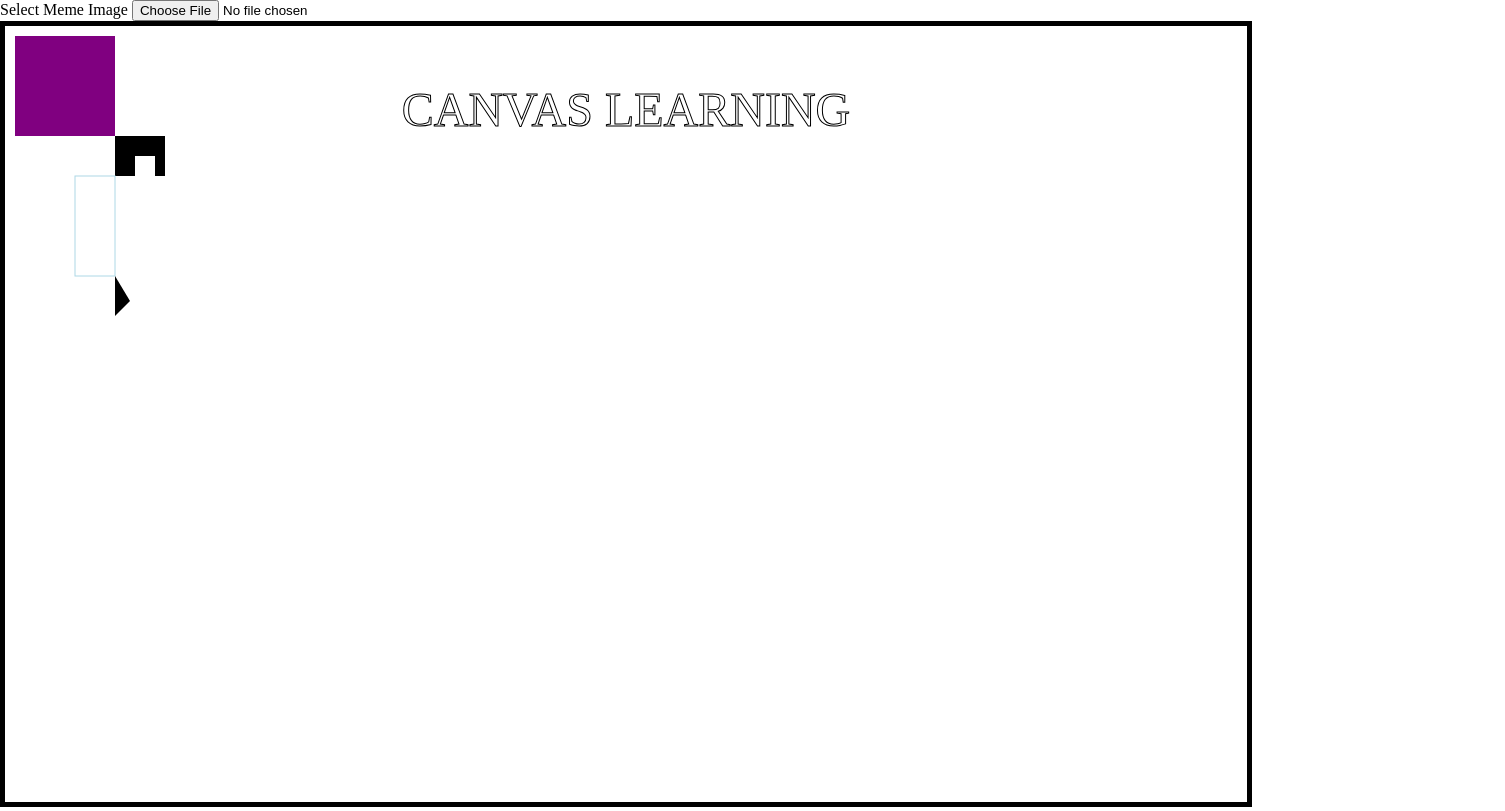
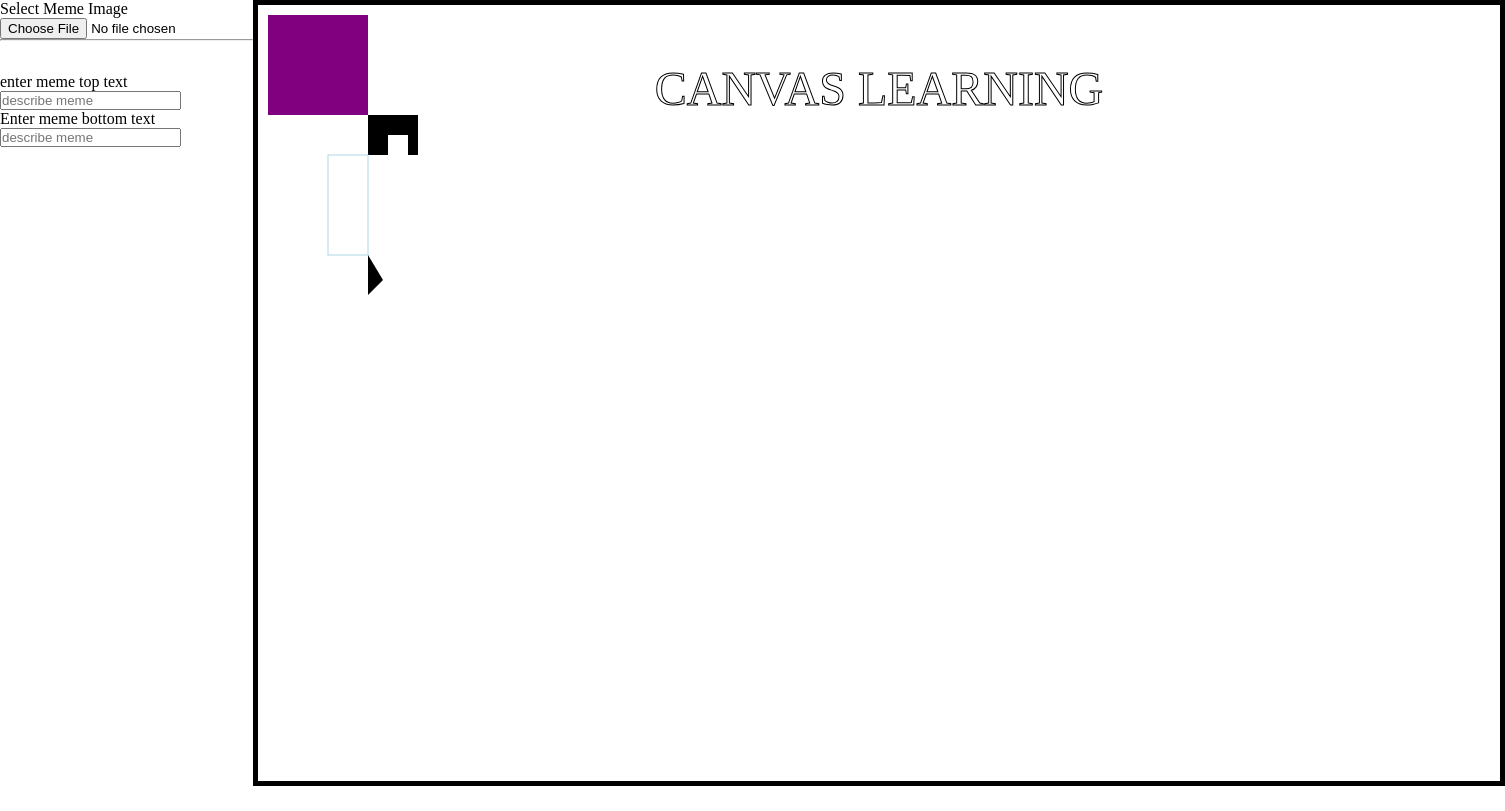
Before and after one commit to JoshuvaGeorge03/canvas-learning, a plain HTML site: page index.html in a window 1280 px wide. Shown: the whole page, 1505 px wide, since content can reach past the window. Drawn offline with Linux system fonts and the light colour scheme.

Commit message:
added canvas meme text details

```diff
--- a/index.css
+++ b/index.css
@@ -7,3 +7,7 @@
 canvas {
     border: 5px solid black;
 }
+
+.container {
+    display: flex;
+}
--- a/index.html
+++ b/index.html
@@ -18,14 +18,31 @@
 </head>
 
 <body>
-    <main>
-        <form id="memeGeneratorForm" action="#" method="GET" enctype="multipart/form-data">
-            <div>
-                <label for="memeFile">Select Meme Image</label>
-                <input type="file" name="memeFile" id="memeFile" accept="image/*">
-            </div>
-        </form>
+    <main class="container">
+        <section id="memeInputSection">
+            <form name="memeGeneratorForm" id="memeGeneratorForm" action="#" method="GET" enctype="multipart/form-data">
+                <div>
+                    <label for="memeFile">Select Meme Image</label>
+                    <input type="file" name="memeFile" id="memeFile" accept="image/*">
+                </div>
+            </form>
+            <hr  style="margin-block-end: 2rem;">
+            <form name="memeTextInputForm" id="memeTextInputForm" action="#" method="post"
+                enctype="application/x-www-form-urlencoded" target="_blank">
+                <div>
+                    <label for="toptext">enter meme top text</label>
+                    <input id="toptext" name="toptext" type="text" placeholder="describe meme">
+                </div>
+                <div>
+                    <label>
+                        Enter meme bottom text
+                        <input id="bottomtext" name="bottomtext" type="text" placeholder="describe meme">
+                    </label>
+                </div>
+            </form>
+        </section>
         <canvas id="drawingArea"></canvas>
+
     </main>
     <script type="module">
         import { getEleById } from './utils.js';
```
